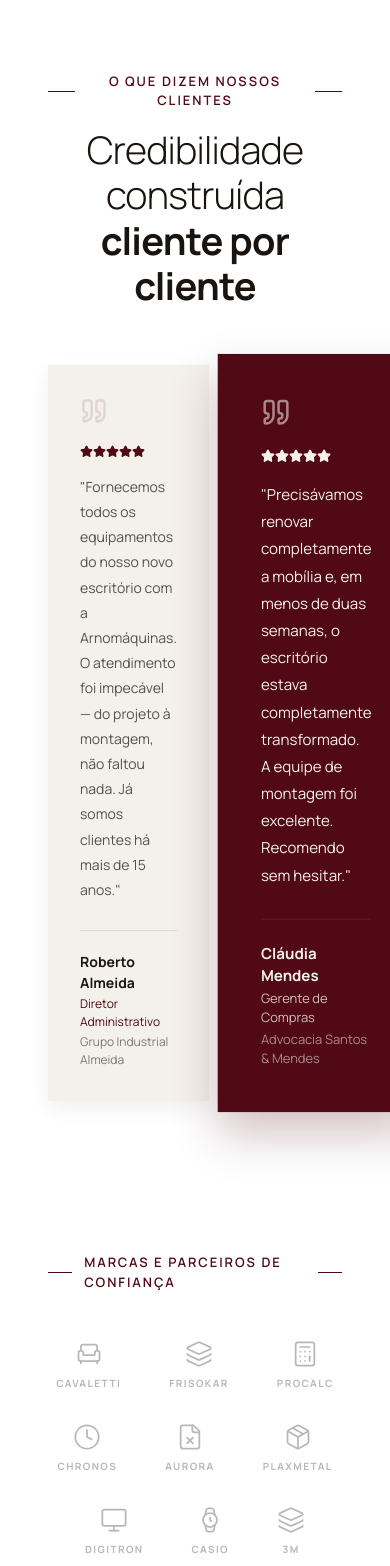
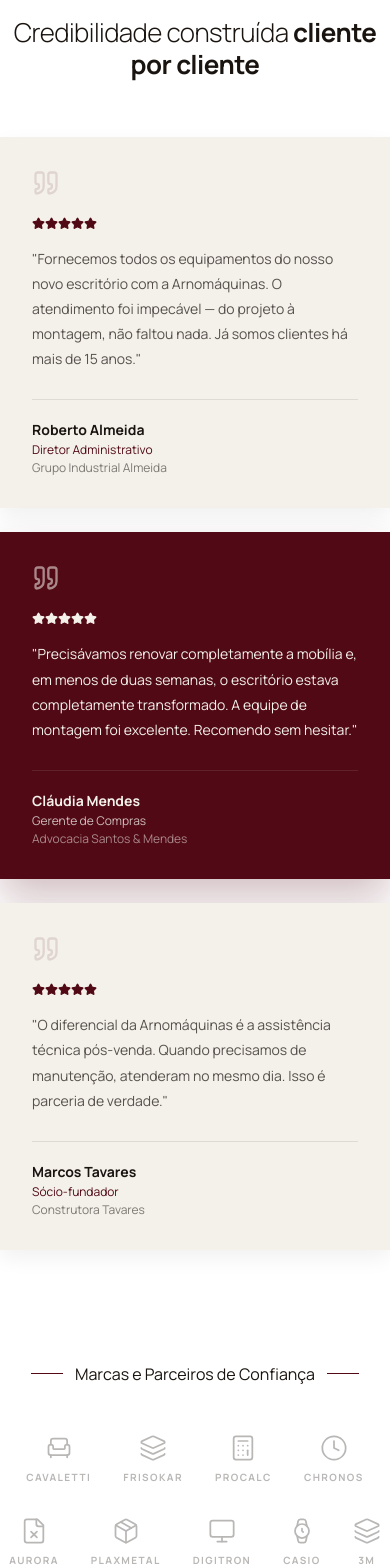
Before and after one commit to tiagosatur/arnomaquinas, a React (Vite) app: page / in a window 390 px wide. Shown: the part 5566-7132 px from the top of the page. Built offline with nearby package versions, Linux system fonts and the light colour scheme.

Commit message:
refactor(social-proof): convert to Tailwind v4 + mobile
- Testimonials 1-col mobile, 3-col lg+ (center scale removed on mobile)
- Center scale + heavy shadow only applies on lg+
- Partners logo grid wraps naturally, smaller gap on mobile

```diff
--- a/src/app/components/SocialProof.tsx
+++ b/src/app/components/SocialProof.tsx
@@ -48,65 +48,40 @@ const depoimentos = [
 
 export function SocialProof() {
   return (
-    <section style={{ backgroundColor: "var(--surface-elevated)", padding: "96px 0" }}>
-      <div style={{ maxWidth: 1440, margin: "0 auto", padding: "0 48px" }}>
+    <section className="bg-elevated section-y">
+      <div className="container-page">
         {/* Header */}
-        <div style={{ textAlign: "center", marginBottom: 56 }}>
-          <div style={{ display: "flex", alignItems: "center", justifyContent: "center", gap: 12, marginBottom: 16 }}>
-            <div style={{ width: 32, height: 1, backgroundColor: "var(--accent-eyebrow)" }} />
-            <span
-              style={{
-                color: "var(--accent-eyebrow)",
-                fontSize: 13,
-                fontWeight: 600,
-                letterSpacing: "0.15em",
-                textTransform: "uppercase",
-                fontFamily: "Manrope, sans-serif",
-              }}
-            >
-              O que dizem nossos clientes
-            </span>
-            <div style={{ width: 32, height: 1, backgroundColor: "var(--accent-eyebrow)" }} />
+        <div className="text-center mb-14">
+          <div className="flex items-center justify-center gap-3 mb-4">
+            <div className="w-8 h-px bg-eyebrow" />
+            <span className="eyebrow-text">O que dizem nossos clientes</span>
+            <div className="w-8 h-px bg-eyebrow" />
           </div>
-          <h2
-            style={{
-              color: "var(--text-primary)",
-              fontFamily: "Manrope, sans-serif",
-              fontSize: 38,
-              fontWeight: 300,
-              lineHeight: 1.2,
-              letterSpacing: "-0.02em",
-            }}
-          >
+          <h2 className="text-ink text-[26px] sm:text-[32px] lg:text-[38px] font-light leading-tight tracking-[-0.02em] m-0">
             Credibilidade construída{" "}
-            <strong style={{ fontWeight: 700 }}>cliente por cliente</strong>
+            <strong className="font-bold">cliente por cliente</strong>
           </h2>
         </div>
 
-        {/* Depoimentos */}
-        <div style={{ display: "grid", gridTemplateColumns: "repeat(3, 1fr)", gap: 16, marginBottom: 72, alignItems: "center" }}>
+        {/* Testimonials: 1-col mobile, 3-col lg (center scaled up) */}
+        <div className="grid grid-cols-1 lg:grid-cols-3 gap-6 lg:gap-4 mb-16 lg:mb-20 items-center">
           {depoimentos.map((dep, i) => {
             const isCenter = i === 1;
             return (
               <div
                 key={dep.id}
-                style={{
-                  position: "relative",
-                  padding: isCenter ? 40 : 32,
-                  backgroundColor: isCenter ? "var(--surface-anchor)" : "var(--surface-default)",
-                  transform: isCenter ? "scale(1.08)" : "scale(1)",
-                  boxShadow: isCenter
-                    ? "0 20px 40px rgba(80, 9, 21, 0.25)"
-                    : "0 8px 20px rgba(0, 0, 0, 0.06)",
-                  zIndex: isCenter ? 2 : 1,
-                }}
+                className={`relative p-8 ${
+                  isCenter
+                    ? "lg:p-10 bg-anchor lg:scale-[1.08] shadow-[0_20px_40px_rgba(80,9,21,0.25)] lg:z-[2]"
+                    : "bg-surface shadow-[0_8px_20px_rgba(0,0,0,0.06)]"
+                }`}
               >
                 <Quote
                   size={28}
-                  color={isCenter ? "var(--text-on-brand-tertiary)" : "var(--tint-brand-weak)"}
-                  style={{ marginBottom: 20 }}
+                  color={isCenter ? "var(--text-on-brand-tertiary)" : "rgba(80, 9, 21, 0.12)"}
+                  className="mb-5"
                 />
-                <div style={{ display: "flex", marginBottom: 16 }}>
+                <div className="flex mb-4">
                   {Array.from({ length: dep.rating }).map((_, j) => (
                     <Star
                       key={j}
@@ -116,51 +91,17 @@ export function SocialProof() {
                     />
                   ))}
                 </div>
-                <p
-                  style={{
-                    color: isCenter ? "var(--text-on-brand)" : "var(--text-secondary)",
-                    fontSize: 14,
-                    lineHeight: 1.8,
-                    fontFamily: "Manrope, sans-serif",
-                    marginBottom: 28,
-                  }}
-                >
+                <p className={`text-sm leading-[1.8] mb-7 m-0 ${isCenter ? "text-on-brand" : "text-ink-soft"}`}>
                   "{dep.texto}"
                 </p>
-                <div
-                  style={{
-                    borderTop: `1px solid ${isCenter ? "var(--border-on-brand-subtle)" : "var(--border-subtle)"}`,
-                    paddingTop: 20,
-                  }}
-                >
-                  <p
-                    style={{
-                      color: isCenter ? "var(--text-on-brand)" : "var(--text-primary)",
-                      fontSize: 14,
-                      fontWeight: 700,
-                      fontFamily: "Manrope, sans-serif",
-                    }}
-                  >
+                <div className={`pt-5 border-t ${isCenter ? "border-line-on-brand-soft" : "border-line"}`}>
+                  <p className={`text-sm font-bold m-0 ${isCenter ? "text-on-brand" : "text-ink"}`}>
                     {dep.nome}
                   </p>
-                  <p
-                    style={{
-                      color: isCenter ? "var(--text-on-brand-secondary)" : "var(--brand-primary)",
-                      fontSize: 12,
-                      fontFamily: "Manrope, sans-serif",
-                      marginTop: 2,
-                    }}
-                  >
+                  <p className={`text-xs mt-0.5 m-0 ${isCenter ? "text-on-brand-soft" : "text-brand"}`}>
                     {dep.cargo}
                   </p>
-                  <p
-                    style={{
-                      color: isCenter ? "var(--text-on-brand-tertiary)" : "var(--text-tertiary)",
-                      fontSize: 12,
-                      fontFamily: "Manrope, sans-serif",
-                      marginTop: 2,
-                    }}
-                  >
+                  <p className={`text-xs mt-0.5 m-0 ${isCenter ? "text-on-brand-faint" : "text-ink-tertiary"}`}>
                     {dep.empresa}
                   </p>
                 </div>
@@ -170,62 +111,22 @@ export function SocialProof() {
         </div>
 
         {/* Partners strip */}
-        <div style={{ paddingTop: 80 }}>
-          {/* Eyebrow */}
-          <div style={{ display: "flex", alignItems: "center", justifyContent: "center", gap: 12, marginBottom: 48 }}>
-            <div style={{ width: 32, height: 1, backgroundColor: "var(--accent-eyebrow)" }} />
-            <span
-              style={{
-                color: "var(--accent-eyebrow)",
-                fontSize: 13,
-                fontWeight: 600,
-                letterSpacing: "0.15em",
-                textTransform: "uppercase",
-                fontFamily: "Manrope, sans-serif",
-              }}
-            >
-              Marcas e Parceiros de Confiança
-            </span>
-            <div style={{ width: 32, height: 1, backgroundColor: "var(--accent-eyebrow)" }} />
+        <div className="pt-12 lg:pt-20">
+          <div className="flex items-center justify-center gap-3 mb-12">
+            <div className="w-8 h-px bg-eyebrow" />
+            <span className="eyebrow-text text-center">Marcas e Parceiros de Confiança</span>
+            <div className="w-8 h-px bg-eyebrow" />
           </div>
 
-          {/* Logo row — no boxes, no borders */}
-          <div
-            style={{
-              display: "flex",
-              flexWrap: "wrap",
-              justifyContent: "center",
-              alignItems: "center",
-              gap: "32px 48px",
-            }}
-          >
+          {/* Logo grid */}
+          <div className="flex flex-wrap justify-center items-center gap-y-8 gap-x-8 sm:gap-x-12">
             {marcasComIcone.map(({ name, icon: Icon }) => (
               <div
                 key={name}
-                style={{
-                  display: "flex",
-                  flexDirection: "column",
-                  alignItems: "center",
-                  gap: 8,
-                  opacity: 0.3,
-                  transition: "opacity 0.2s",
-                  cursor: "default",
-                  userSelect: "none",
-                }}
-                onMouseEnter={e => (e.currentTarget.style.opacity = "0.75")}
-                onMouseLeave={e => (e.currentTarget.style.opacity = "0.3")}
+                className="flex flex-col items-center gap-2 opacity-30 hover:opacity-75 transition-opacity cursor-default select-none"
               >
                 <Icon size={28} color="var(--text-primary)" strokeWidth={1.5} />
-                <span
-                  style={{
-                    color: "var(--text-primary)",
-                    fontSize: 10,
-                    fontWeight: 700,
-                    letterSpacing: "0.14em",
-                    textTransform: "uppercase",
-                    fontFamily: "Manrope, sans-serif",
-                  }}
-                >
+                <span className="text-ink text-[10px] font-bold tracking-[0.14em] uppercase">
                   {name}
                 </span>
               </div>
```
